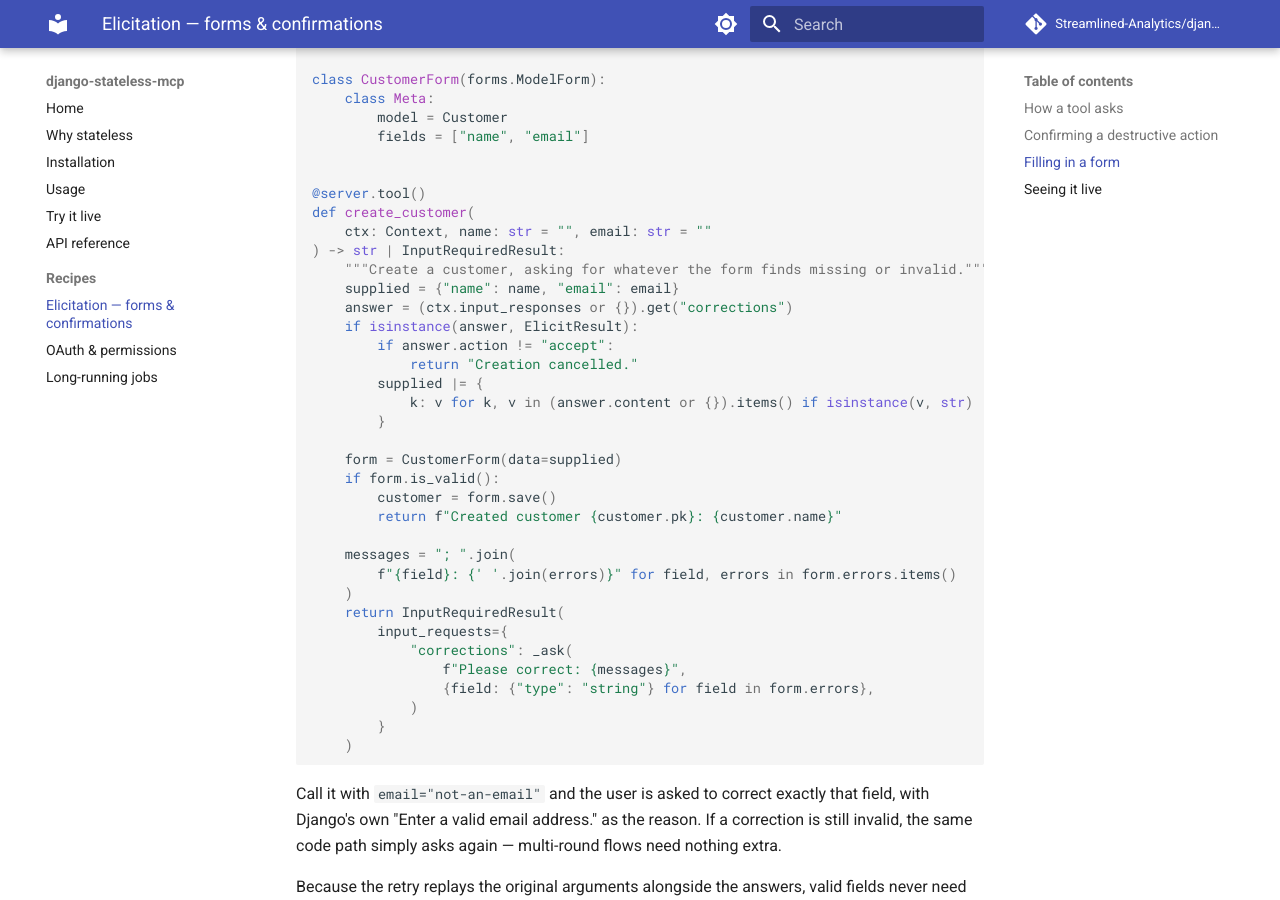
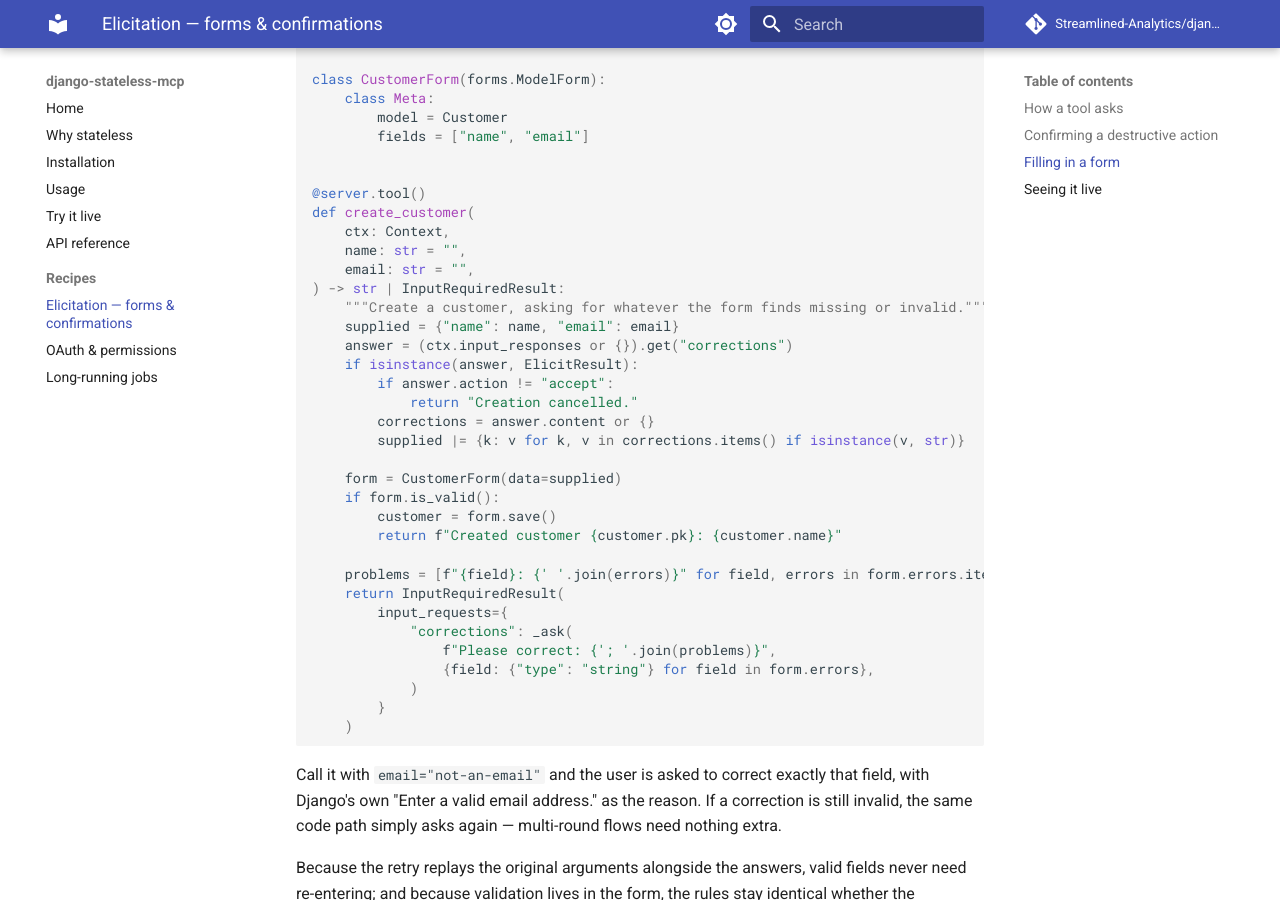
Before and after one commit to Streamlined-Analytics/django-stateless-mcp, an MkDocs documentation site: the page built from docs/recipes/elicitation-forms-and-confirmations.md, in a window 1280 px wide and 900 px high, scrolled down 2067 px. Built offline with MkDocs 1.6.1 and Material for MkDocs 9.7.7, drawn with Linux system fonts in a browser that asks for light colours; comment, search, counter and statistics services are not loaded.

Commit message:
docs: keep recipe code lines under both formatters' thresholds
CI's ruff format (line-length 120) and the local blacken-docs hook
(black's 88) disagree on markdown code lines between the two limits —
ruff joins what black wrapped. Use a magic trailing comma on the long
signature and shorten the two long expressions so both formatters
accept the same text.

```diff
--- a/docs/recipes/elicitation-forms-and-confirmations.md
+++ b/docs/recipes/elicitation-forms-and-confirmations.md
@@ -100,22 +102,19 @@ def create_customer(
     if isinstance(answer, ElicitResult):
         if answer.action != "accept":
             return "Creation cancelled."
-        supplied |= {
-            k: v for k, v in (answer.content or {}).items() if isinstance(v, str)
-        }
+        corrections = answer.content or {}
+        supplied |= {k: v for k, v in corrections.items() if isinstance(v, str)}
 
     form = CustomerForm(data=supplied)
     if form.is_valid():
         customer = form.save()
         return f"Created customer {customer.pk}: {customer.name}"
 
-    messages = "; ".join(
-        f"{field}: {' '.join(errors)}" for field, errors in form.errors.items()
-    )
+    problems = [f"{field}: {' '.join(errors)}" for field, errors in form.errors.items()]
     return InputRequiredResult(
         input_requests={
             "corrections": _ask(
-                f"Please correct: {messages}",
+                f"Please correct: {'; '.join(problems)}",
                 {field: {"type": "string"} for field in form.errors},
             )
         }
```
Also changed, not shown: other parts of docs/recipes/elicitation-forms-and-confirmations.md (+3 -1 lines).
